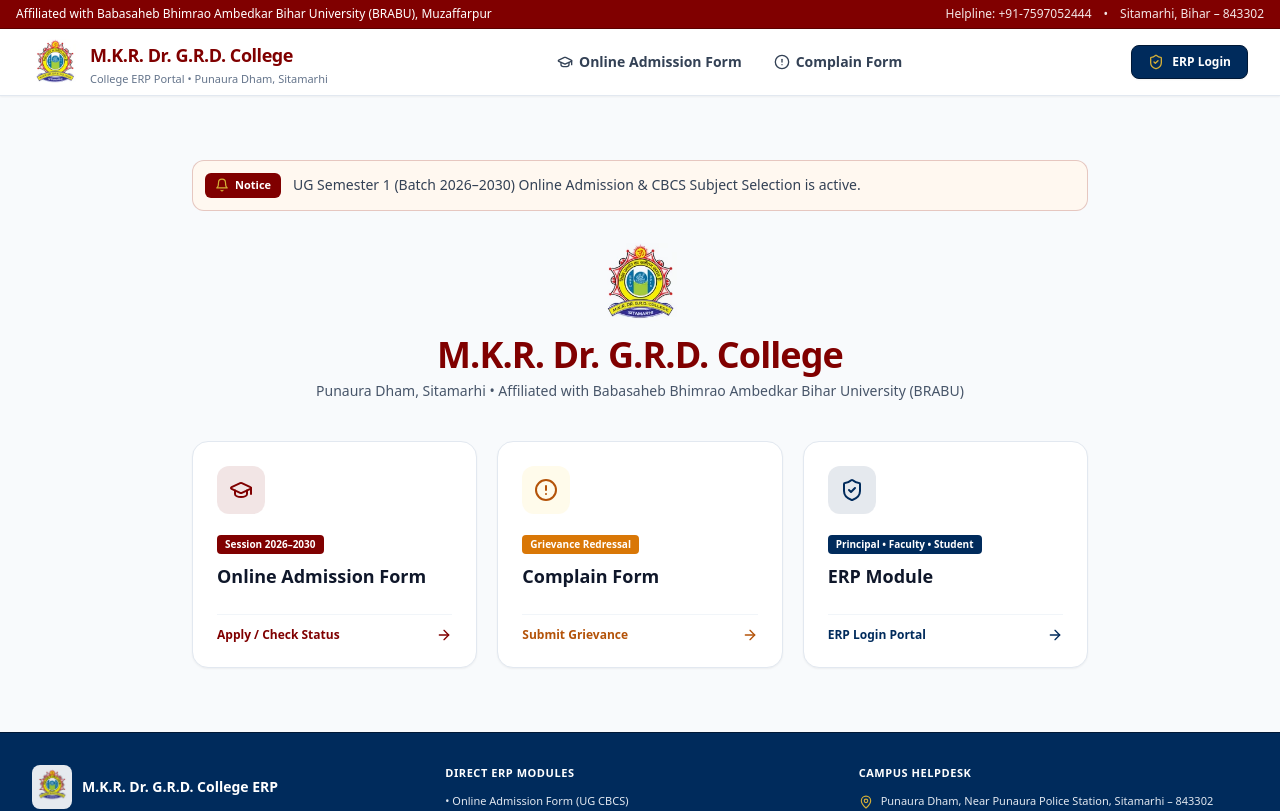
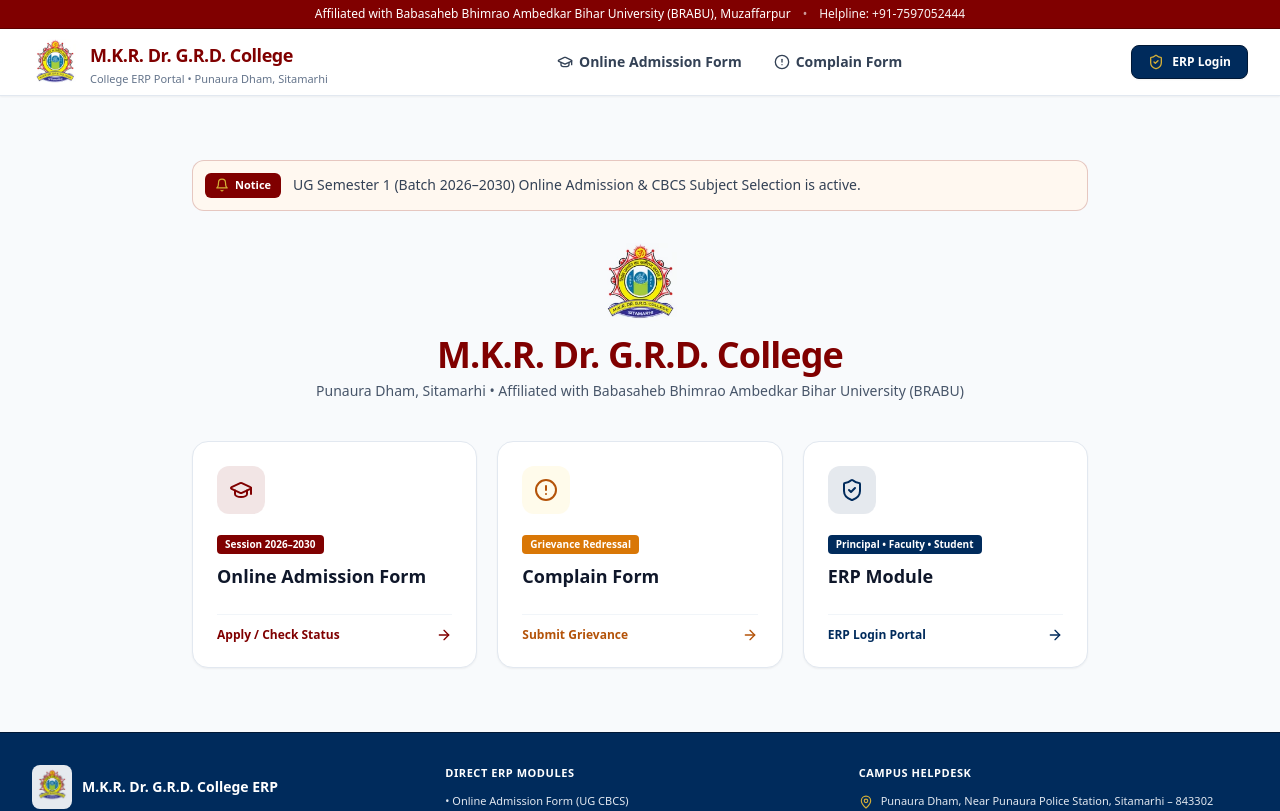
Before and after one commit to manishworkss/college-erp, a Next.js app: page / in a window 1280 px wide. Shown: the top 811 px of the page. Built offline with nearby package versions, Linux system fonts and the light colour scheme.

Commit message:
feat: center and simplify top maroon banner across all pages

```diff
--- a/src/components/Navbar.tsx
+++ b/src/components/Navbar.tsx
@@ -23,15 +23,12 @@ export default function Navbar() {
 
   return (
     <>
-      {/* Top Banner - Complementary to mkrcollege.com with #800000 Maroon */}
-      <div className="bg-[#800000] text-white py-1.5 px-4 text-xs font-medium border-b border-[#5C0000]">
-        <div className="max-w-7xl mx-auto flex flex-col sm:flex-row justify-between items-center gap-1.5 text-center sm:text-left">
+      {/* Top Banner - Clean, Centered, and Simple */}
+      <div className="bg-[#800000] text-white py-1.5 px-4 text-xs font-medium border-b border-[#5C0000] text-center">
+        <div className="max-w-7xl mx-auto flex flex-wrap items-center justify-center gap-2 sm:gap-3 text-center">
           <span>Affiliated with Babasaheb Bhimrao Ambedkar Bihar University (BRABU), Muzaffarpur</span>
-          <div className="flex items-center gap-3 text-white/90">
-            <span>Helpline: +91-7597052444</span>
-            <span className="hidden sm:inline">•</span>
-            <span className="hidden sm:inline">Sitamarhi, Bihar – 843302</span>
-          </div>
+          <span className="hidden sm:inline text-white/60">•</span>
+          <span className="text-white/95">Helpline: +91-7597052444</span>
         </div>
       </div>
 
```
